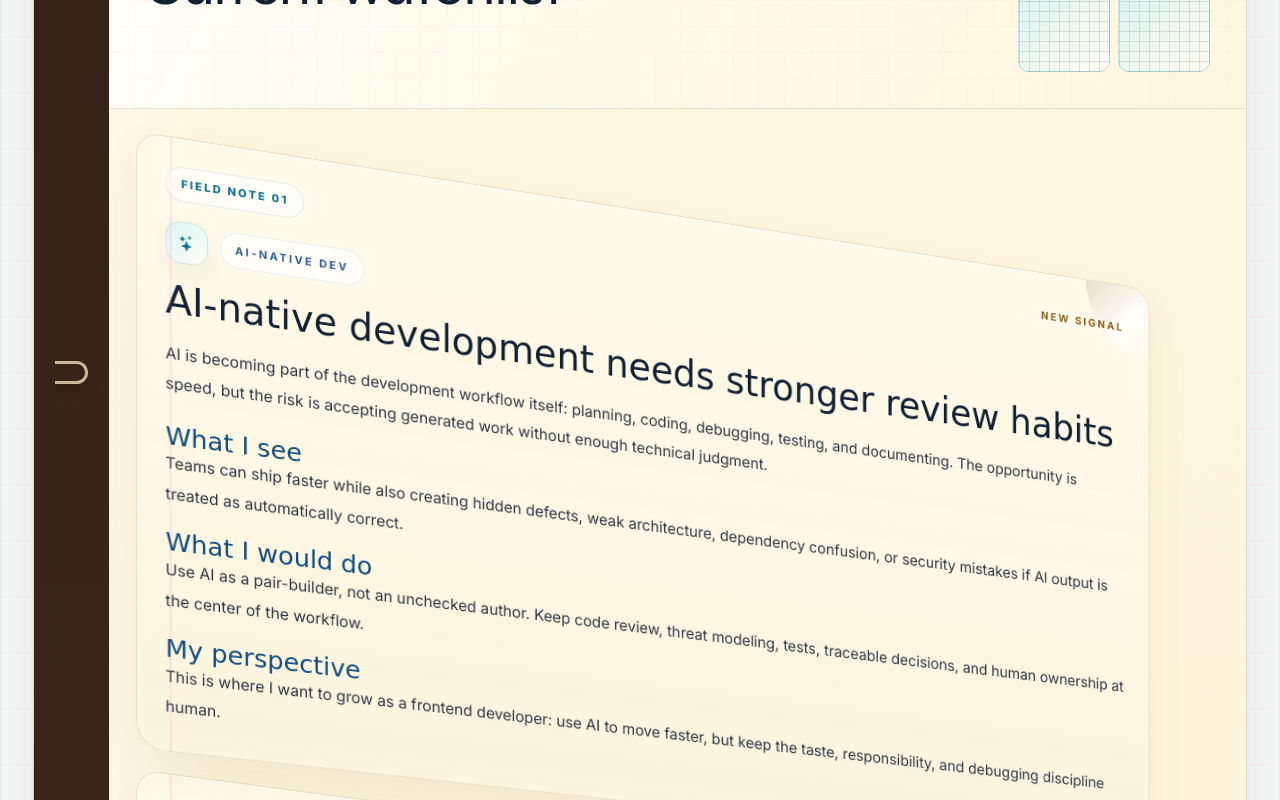
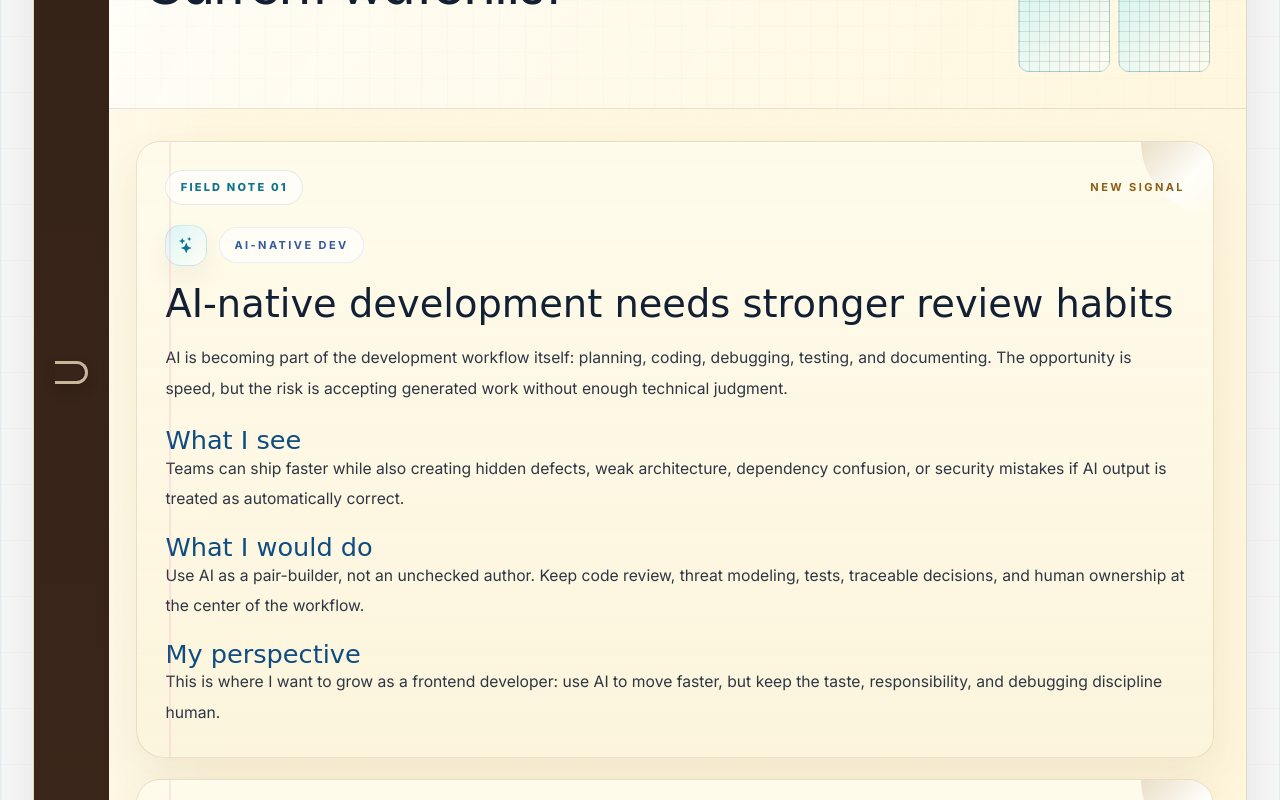
Before and after one commit to ash-krsna/my-portfolio, a React (Vite) app: page / in a window 1280 px wide. Shown: the part 5100-5900 px from the top of the page. Built offline with nearby package versions, Linux system fonts and the light colour scheme.

Commit message:
Remove notebook page flip effect

```diff
--- a/src/sections/NotesSpaceSection.jsx
+++ b/src/sections/NotesSpaceSection.jsx
@@ -1,5 +1,3 @@
-import { useRef } from "react";
-import { motion, useScroll, useTransform } from "framer-motion";
 import { SectionHeading } from "../components/SectionHeading";
 import { notesSpaceItems } from "../data/content";
 
@@ -14,30 +12,11 @@ const noteIcons = [
   "bi-robot"
 ];
 
-function NotebookPage({ item, index, total }) {
-  const pageRef = useRef(null);
-  const { scrollYProgress } = useScroll({
-    target: pageRef,
-    offset: ["start 88%", "end 34%"]
-  });
-  const rotateY = useTransform(scrollYProgress, [0, 0.42, 1], [-42, 0, 3]);
-  const y = useTransform(scrollYProgress, [0, 0.42, 1], [28, 0, -10]);
-  const opacity = useTransform(scrollYProgress, [0, 0.22, 1], [0.28, 1, 1]);
+function NotebookPage({ item, index }) {
   const icon = noteIcons[index % noteIcons.length];
 
   return (
-    <motion.article
-      ref={pageRef}
-      style={{
-        rotateY,
-        y,
-        opacity,
-        transformPerspective: 1300,
-        transformOrigin: "left center",
-        zIndex: total - index
-      }}
-      className="notebook-page note-card p-6 md:p-7"
-    >
+    <article className="notebook-page note-card p-6 md:p-7">
       <div className="note-page-meta">
         <span className="note-page-number">Field note {String(index + 1).padStart(2, "0")}</span>
         <span className="note-status">{item.status}</span>
@@ -68,7 +47,7 @@ function NotebookPage({ item, index, total }) {
         <p className="note-label">My perspective</p>
         <p className="note-body">{item.perspective}</p>
       </div>
-    </motion.article>
+    </article>
   );
 }
 
@@ -113,7 +92,7 @@ export function NotesSpaceSection() {
 
         <div className="notebook-pages">
           {notesSpaceItems.map((item, index) => (
-            <NotebookPage key={item.title} item={item} index={index} total={notesSpaceItems.length} />
+            <NotebookPage key={item.title} item={item} index={index} />
           ))}
         </div>
       </div>
--- a/src/styles/index.css
+++ b/src/styles/index.css
@@ -583,12 +583,9 @@ textarea {
   display: grid;
   gap: 1.35rem;
   padding: clamp(1.1rem, 3vw, 2rem);
-  perspective: 1400px;
 }
 
 .notebook-page {
-  transform-style: preserve-3d;
-  backface-visibility: hidden;
   min-height: 27rem;
   margin-left: -0.3rem;
 }
@@ -932,7 +929,4 @@ textarea {
     scroll-behavior: auto !important;
   }
 
-  .notebook-page {
-    transform: none !important;
-  }
 }
```
